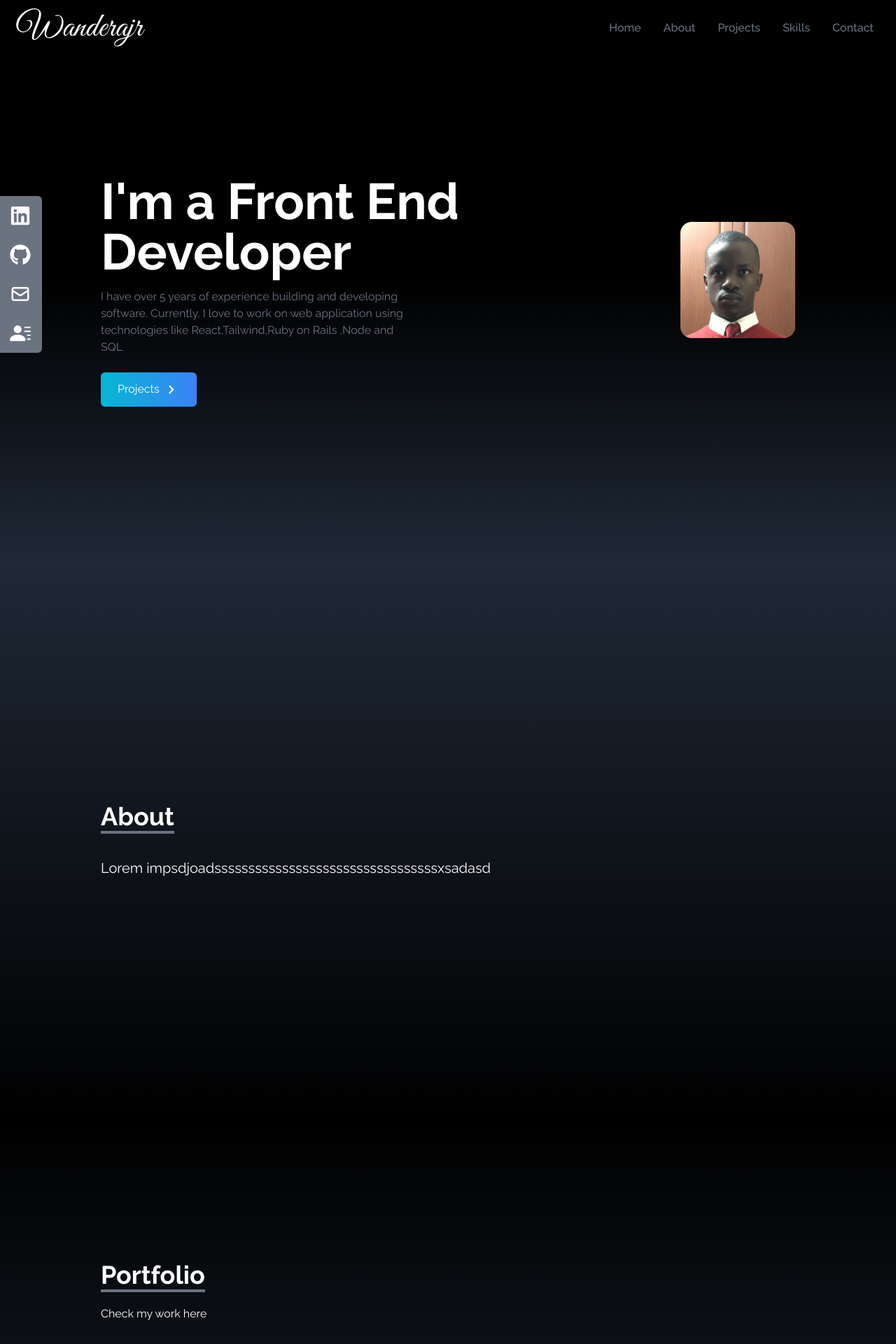
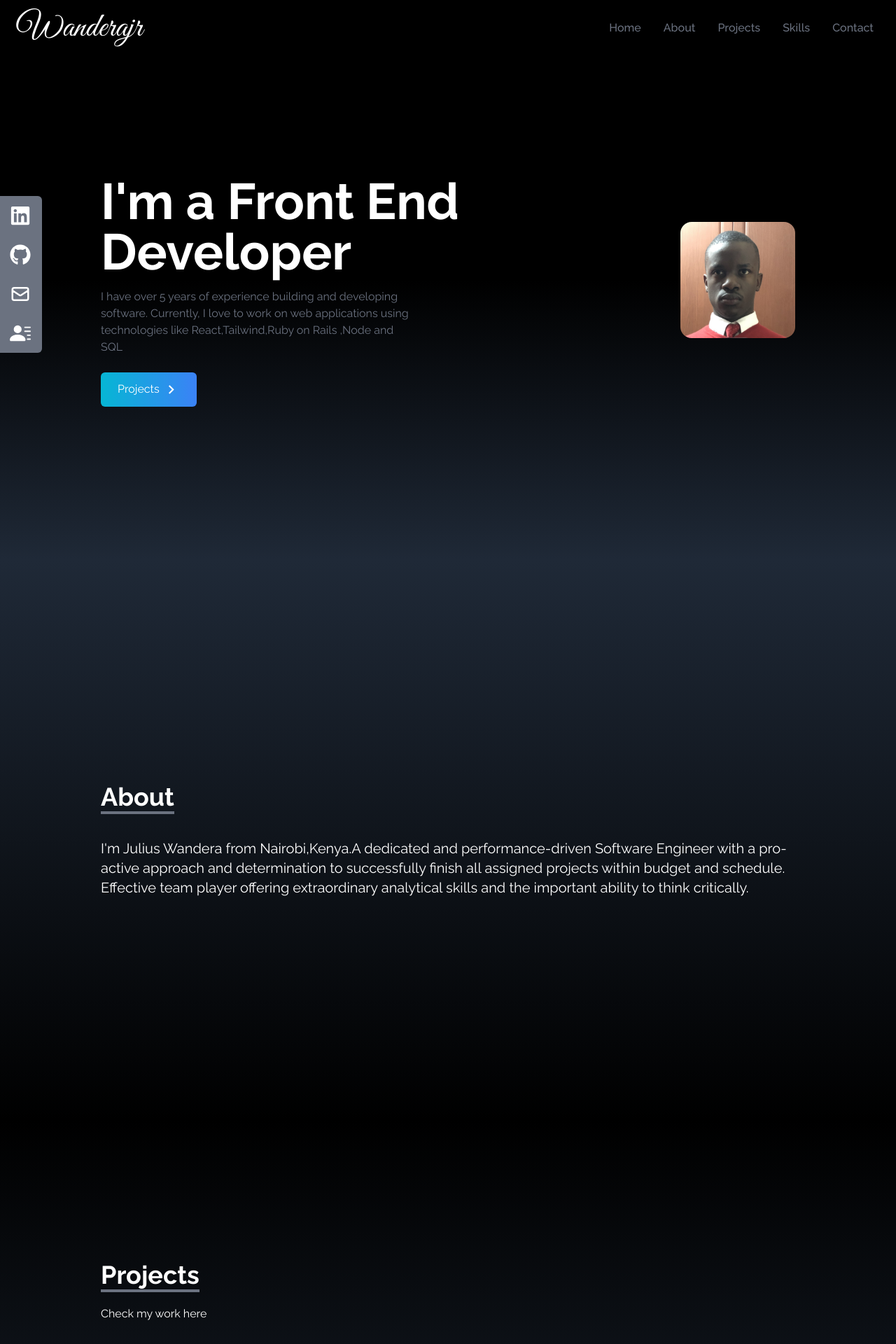
Before and after one commit to wandera7/jjportfolio, a React (Create React App) app: page / in a window 1280 px wide. Shown: the top 1920 px of the page at 70% size. Built offline with nearby package versions, Linux system fonts and the light colour scheme; a web font is replaced by a local one.

Commit message:
About section message

```diff
--- a/src/components/About.js
+++ b/src/components/About.js
@@ -10,7 +10,8 @@ const About = () => {
             </p>
         </div>
         <p className='text-xl mt-2'>
-        Lorem impsdjoadsssssssssssssssssssssssssssssssssxsadasd
+        I'm Julius Wandera from Nairobi,Kenya.A dedicated and performance-driven Software Engineer with a pro-active approach and determination to successfully finish all assigned projects within budget and schedule.
+        Effective team player offering extraordinary analytical skills and the important ability to think critically.
         </p>
         </div>
     </div>
--- a/src/components/Home.js
+++ b/src/components/Home.js
@@ -27,7 +27,7 @@ const Home = () => {
                 </h2>
                 <p className='text-gray-500 py-4 max-w-md ' >
                     I have over 5 years of experience building and developing software.
-                    Currently, I love to work on web application using technologies like React,Tailwind,Ruby on Rails ,Node and SQL
+                    Currently, I love to work on web applications using technologies like React,Tailwind,Ruby on Rails ,Node and SQL
                 </p>
                 <div>
                     <Link to='Projects' smooth duration={500} className='text-white group w-fit px-6 py-3 my-2 flex items-center rounded-md bg-gradient-to-r from-cyan-500 to-blue-500 cursor-pointer'>
--- a/src/components/Portfolio.js
+++ b/src/components/Portfolio.js
@@ -5,7 +5,7 @@ const Portfolio = () => {
     <div name="Projects" className='bg-gradient-to-b from-black to-gray-800 w-full text-white md:h-screen'>
         <div className='max-w-screen-lg p-4 mx-auto flex flex-col justify-center w-full h-full'>
             <div className='pb-8'>
-                <p className='text-4xl font-bold inline border-b-4 border-gray-500'>Portfolio</p>
+                <p className='text-4xl font-bold inline border-b-4 border-gray-500'>Projects</p>
                 <p className='py-6'>Check my work here</p>
             </div>
             <div className='grid sm:grid-cols-3  lg:grid-cols-3 gap-8 px-12 sm:px-0'>
```
